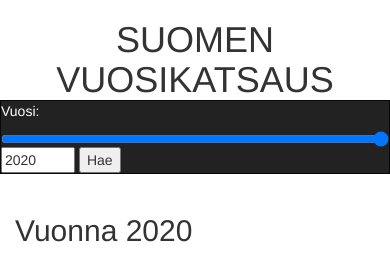
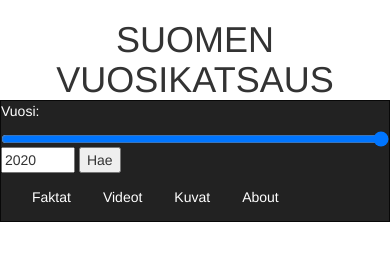
Before and after one commit to jaeeolma/tiea207, a Python web app: template app/templates/kuvat.html in a window 390 px wide. Shown: the top 258 px of the page. Run offline with Jinja, Linux system fonts and the light colour scheme; the template is opened without the code that fills it: most values are stand-ins (such as "Sample title", 1, 10 or a date in 2020); some libraries are stand-ins or nearby versions.

Commit message:
navi lisätty (about ei toimi vielä)

```diff
--- a/app/__init__.py
+++ b/app/__init__.py
@@ -174,8 +174,8 @@ def pelle():
 
     return render_template('pelle.html', areena_url=url, areena_mid=mid)
 
-if __name__ == '__main__':
-    app.run()
+#if __name__ == '__main__':
+#    app.run()
 
 
 
--- a/app/static/style.css
+++ b/app/static/style.css
@@ -17,3 +17,32 @@
 #postimerkki {
     padding: 0;
 }
+
+ul {
+    list-style-type: none;
+    margin: 0;
+    padding: 0;
+    overflow: hidden;
+    background-color: #222;
+}
+
+li {
+    float: left;
+}
+
+li a {
+    display: block;
+    color: white;
+    text-align: center;
+    padding: 14px 16px;
+    text-decoration: none;
+}
+
+/* Change the link color to #111 (black) on hover */
+li a:hover {
+    background-color: #222;
+}
+
+#about {
+    float:right
+}
--- a/app/templates/base.html
+++ b/app/templates/base.html
@@ -29,6 +29,14 @@
             </div>
         </form>
     </div>
+    <div class="col-sm-12">
+        <ul>
+            <li><a class="active" href="">Faktat</a></li>
+            <li><a href="videot">Videot</a></li>
+            <li><a href="kuvat">Kuvat</a></li>
+            <li><a id ="about" href="about">About</a></li>
+        </ul>
+    </div>
 </div>
 
 
@@ -37,15 +45,5 @@
         {% block content %}{% endblock %}
 </div>
 
-<br/>
-
-<div class="container-fluid">
-    <div class="row">
-        <div class="col-sm-12">
-            <p>Sivuston tekijät Mikko Kaipainen, Riku Kukkaniemi, Janne Mäyrä, Viivi Teräväinen</p>
-        </div>
-    </div>
-</div>
-
 </body>
 </html>
--- a/app/templates/faktat.html
+++ b/app/templates/faktat.html
@@ -21,7 +21,7 @@
 
     <div class="row">
         <div class="col-sm-6">
-            <h3>Suomen väestörakenne oli tällainen</h3>
+            <h3>Suomen väestörakenne vuonna {{year}}</h3>
             <div id={{ chartID|safe }} class="chart"></div>
 
             <script type="text/javascript">
--- a/app/templates/kuvat.html
+++ b/app/templates/kuvat.html
@@ -10,7 +10,7 @@
             {% endif %}
         </div>
         <div class="col-sm-6">
-            <h3>julkaistiin mm. nämä postimerkit</h3>
+            <h3>oli tällaisia postimerkkejä</h3>
             {% if postimerkki_url == '' %}
                 <p>Ei löytynyt postimerkkiä hakemaltasi vuodelta :-(</p>
             {% else %}
```
Also changed, not shown: app/static/slider.js (added, +10 -0 lines), app/templates/about.html (added, +8 -0 lines), data/media-article.csv.
